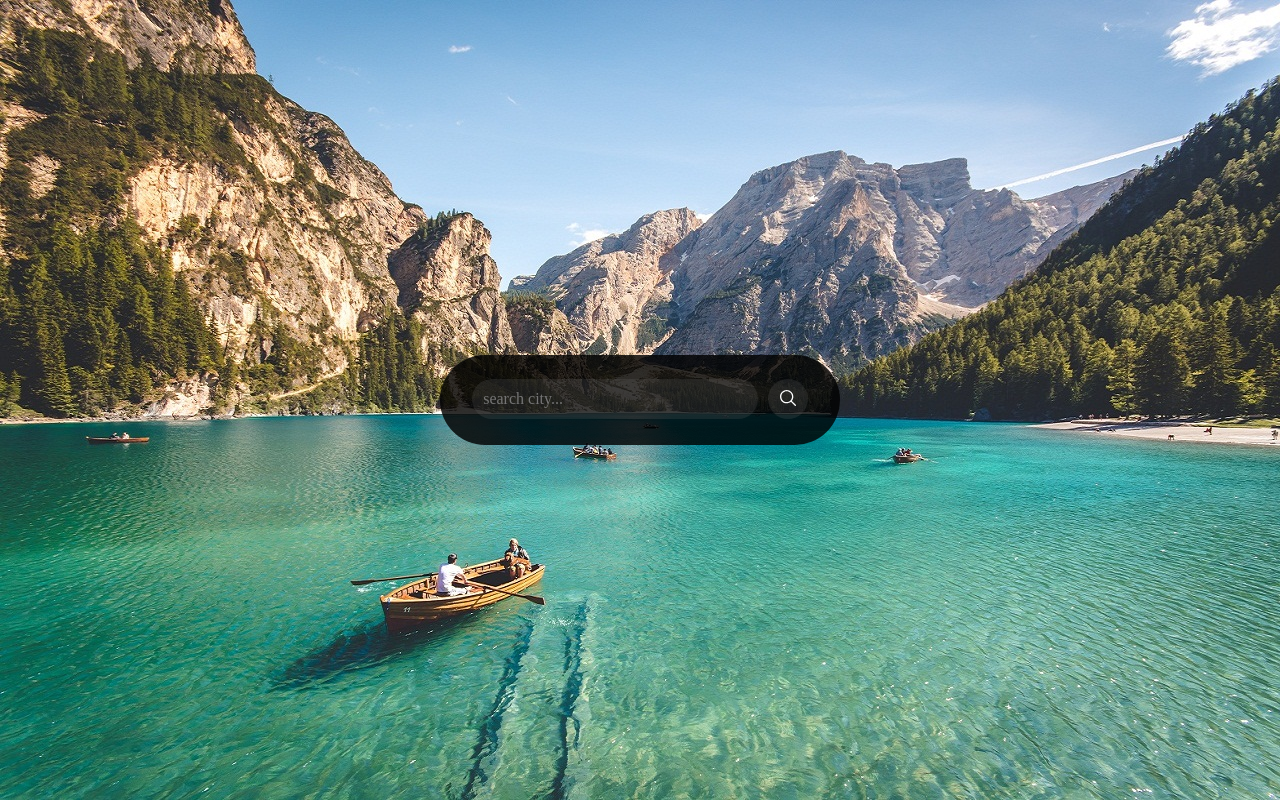
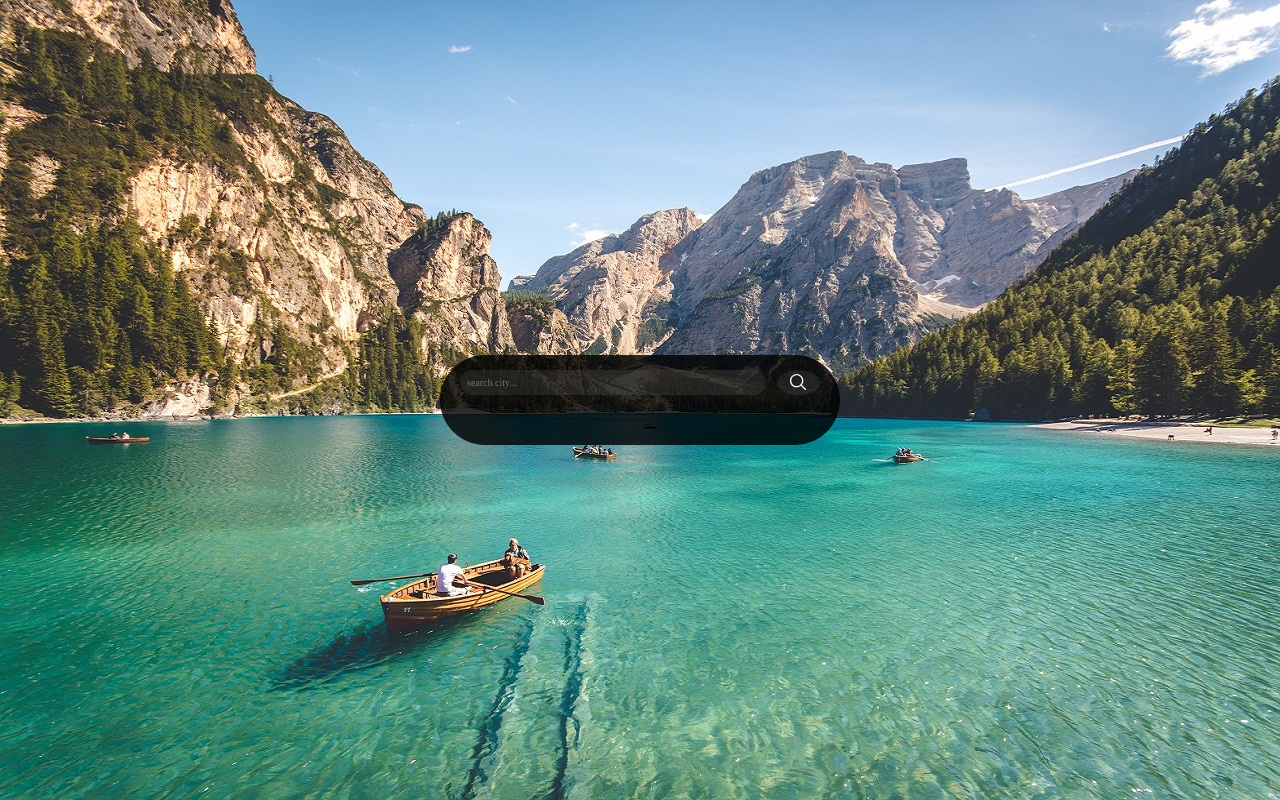
Before and after one commit to Xer00r/What-s-da-Weather-, a plain HTML site: page index.html in a window 1280 px wide. Drawn offline with Linux system fonts and the light colour scheme; a web font is replaced by a local one.

Commit message:
Modified stylesheet to better handle fonts for different browsers

```diff
--- a/style.css
+++ b/style.css
@@ -7,6 +7,7 @@
     outline: none;
     border: none;
     background: none;
+    font-size: 62.5%
 }
 
 .container {
```
